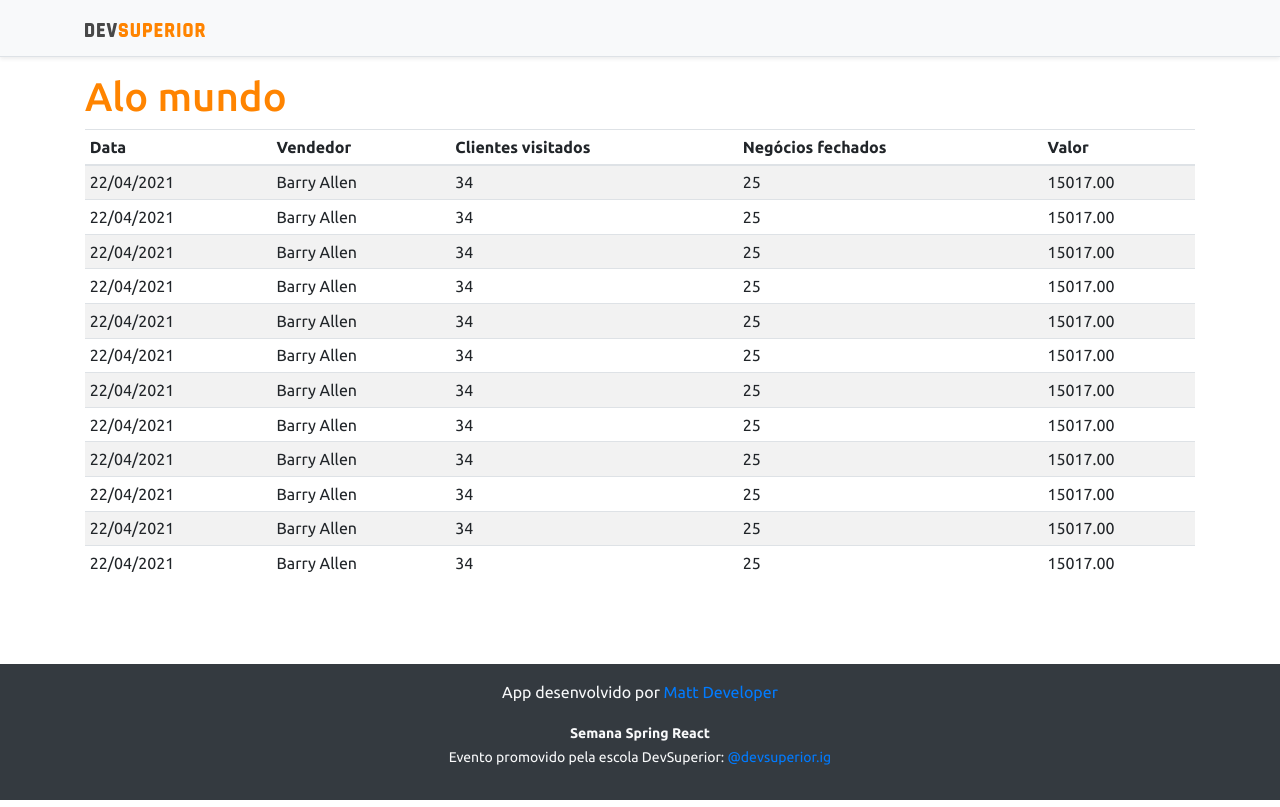
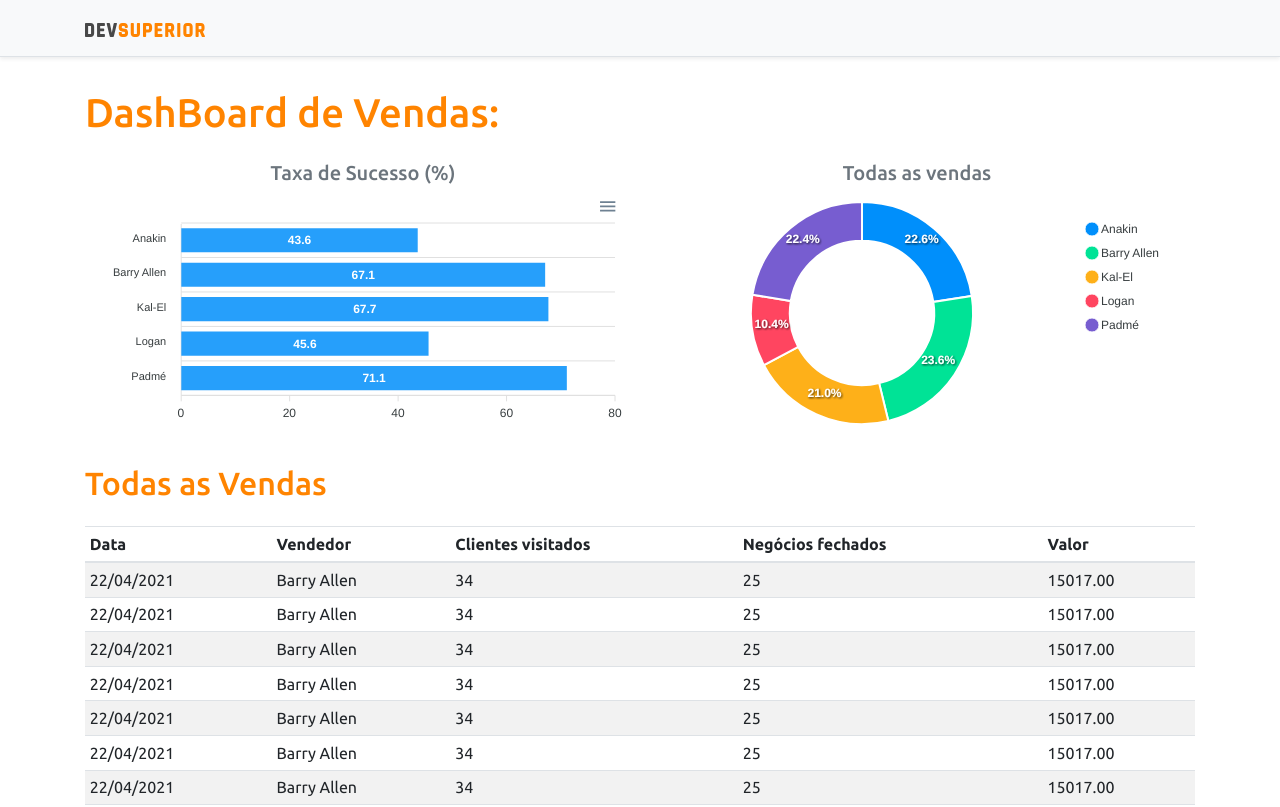
Before and after one commit to PomboObeso/projetoSpringReact3, a React (Create React App) app in the folder frontend/: page / in a window 1280 px wide. Shown: the top 807 px of the page. Built offline with nearby package versions, Linux system fonts and the light colour scheme.

Commit message:
Static Charts

```diff
--- a/frontend/package.json
+++ b/frontend/package.json
@@ -12,10 +12,12 @@
     "@types/node": "^12.0.0",
     "@types/react": "^17.0.0",
     "@types/react-dom": "^17.0.0",
+    "apexcharts": "^3.26.1",
     "bootstrap": "^4.6.0",
     "jquery": "1.9.1",
     "popper.js": "^1.16.1",
     "react": "^17.0.2",
+    "react-apexcharts": "^1.3.9",
     "react-dom": "^17.0.2",
     "react-scripts": "4.0.3",
     "typescript": "^4.1.2",
--- a/frontend/src/App.tsx
+++ b/frontend/src/App.tsx
@@ -1,16 +1,32 @@
+import BarChart from "components/BarChart";
 import DataTable from "components/DataTable";
+import DonutChart from "components/DonutChart";
 import Footer from "components/Footer";
 import NavBar from "components/NavBar";
 
 function App() {
   return (
     <>
-      <NavBar/>
-      <div className = 'container'>
-        <h1 className="text-primary">Alo mundo</h1>
-        <DataTable/>
+      <NavBar />
+      <div className='container'>
+        <h1 className="text-primary py-3">DashBoard de Vendas:</h1>
+        <div className = 'row px-3'>
+          <div className = 'col-sm-6'>
+            <h5 className = 'text-center text-secondary'>Taxa de Sucesso (%)</h5>
+            <BarChart/>
+          </div>
+          <div className = 'col-sm-6'>
+            <h5 className = 'text-center text-secondary'>Todas as vendas</h5>
+            <DonutChart/>
+          </div>
+        </div>
+
+        <div className = 'py-3'>
+          <h2 className="text-primary">Todas as Vendas</h2>
+        </div>
+        <DataTable />
       </div>
-      <Footer/>
+      <Footer />
     </>
   );
 }
--- /dev/null
+++ b/frontend/src/components/BarChart/index.tsx
@@ -0,0 +1,34 @@
+import Chart from 'react-apexcharts';
+
+const BarChart = () => {
+    const options = {
+        plotOptions: {
+            bar: {
+                horizontal: true,
+            }
+        },
+    };
+
+    const mockData = {
+        labels: {
+            categories: ['Anakin', 'Barry Allen', 'Kal-El', 'Logan', 'Padmé']
+        },
+        series: [
+            {
+                name: "% Sucesso",
+                data: [43.6, 67.1, 67.7, 45.6, 71.1]
+            }
+        ]
+    };
+
+    return (
+       <Chart
+            options = {{...options,xaxis:mockData.labels,}}
+            series = {mockData.series}
+            type="bar"
+            height = "240"
+       />
+    );
+}
+
+export default BarChart;
--- /dev/null
+++ b/frontend/src/components/DonutChart/index.tsx
@@ -0,0 +1,25 @@
+import Chart from 'react-apexcharts';
+
+const DonutChart = () => {
+    const mockData = {
+        series: [477138, 499928, 444867, 220426, 473088],
+        labels: ['Anakin', 'Barry Allen', 'Kal-El', 'Logan', 'Padmé']
+    }
+
+    const options = {
+        legend: {
+            show: true
+        }
+    }
+
+    return (
+       <Chart
+            options = {{...options,labels:mockData.labels,}}
+            series = {mockData.series}
+            type="donut"
+            height = "240"
+       />
+    );
+}
+
+export default DonutChart;
```
Also changed, not shown: 1 other file (tests, documents, lock files or other folders).
